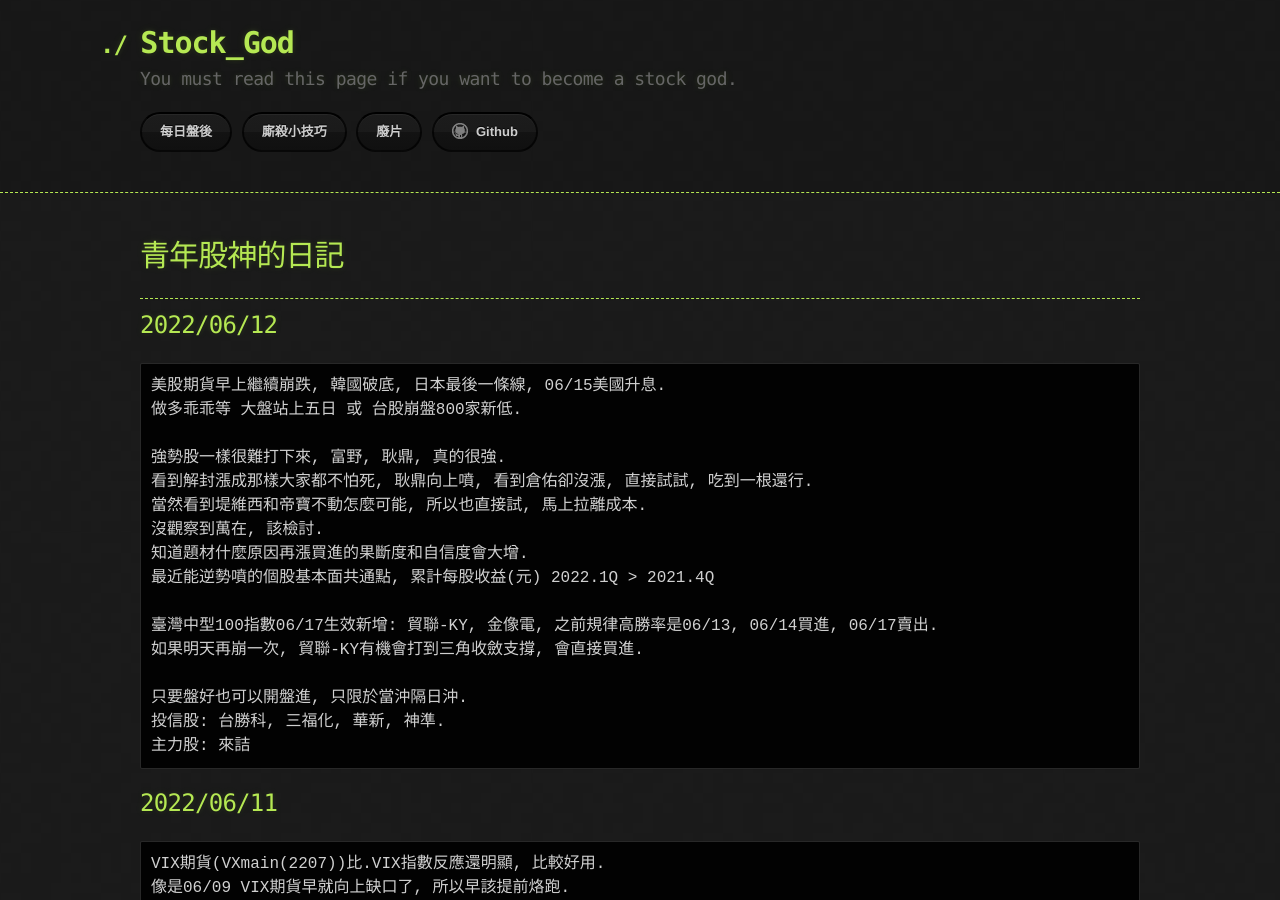
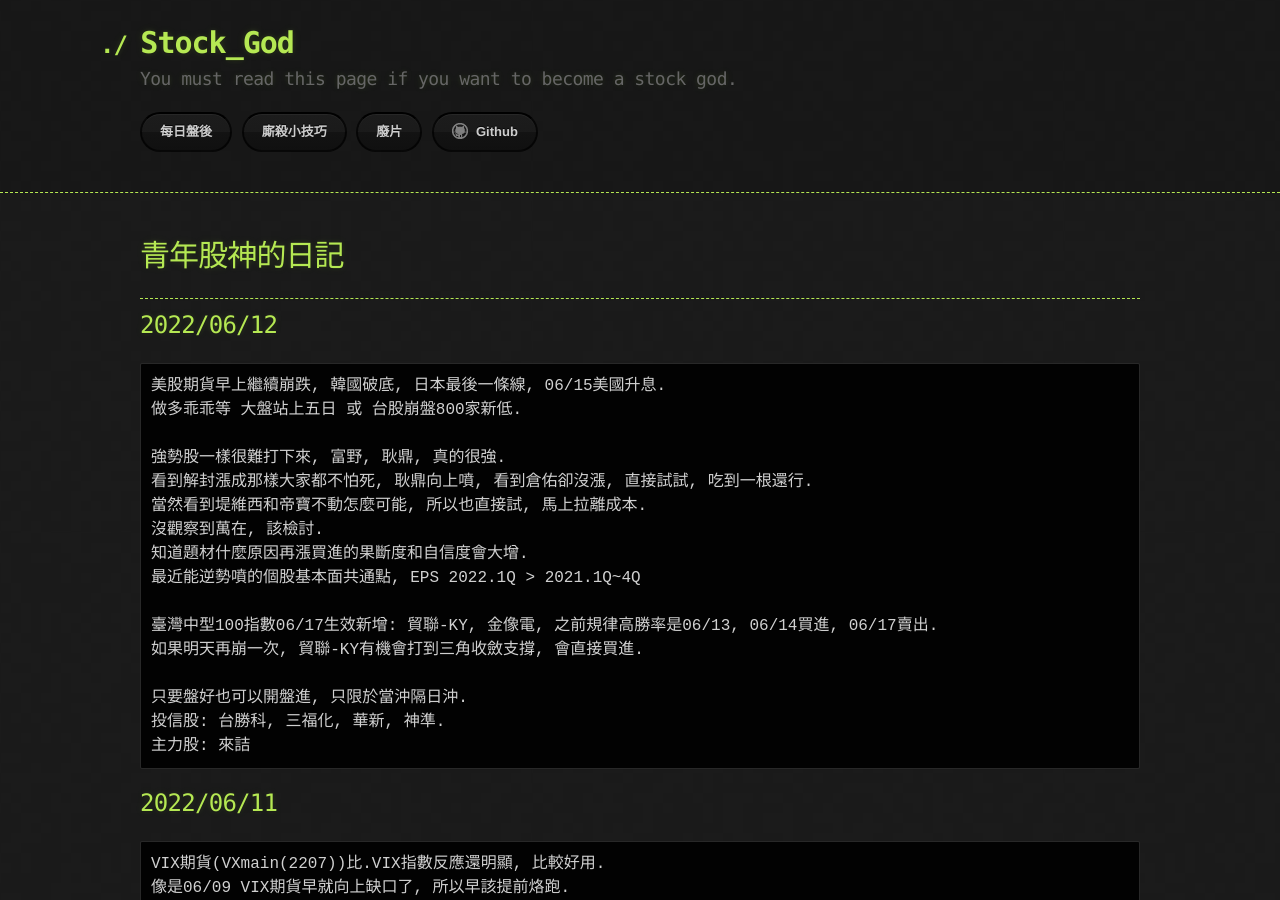
Before and after one commit to lepg5487/Stock_God, a Jekyll site: the page built from index.md, in a window 1280 px wide and 900 px high. Built offline with Jekyll 4.4.1, drawn with Linux system fonts in a browser that asks for light colours; our own code applies the rules of GitHub Pages for plain Markdown files.

Commit message:
Update index.md

```diff
--- a/index.md
+++ b/index.md
@@ -16,7 +16,7 @@ layout: testlayouts
 當然看到堤維西和帝寶不動怎麼可能, 所以也直接試, 馬上拉離成本.
 沒觀察到萬在, 該檢討.
 知道題材什麼原因再漲買進的果斷度和自信度會大增.
-最近能逆勢噴的個股基本面共通點, 累計每股收益(元) 2022.1Q > 2021.4Q
+最近能逆勢噴的個股基本面共通點, EPS 2022.1Q > 2021.1Q~4Q
 
 臺灣中型100指數06/17生效新增: 貿聯-KY, 金像電, 之前規律高勝率是06/13, 06/14買進, 06/17賣出.
 如果明天再崩一次, 貿聯-KY有機會打到三角收斂支撐, 會直接買進.
```
